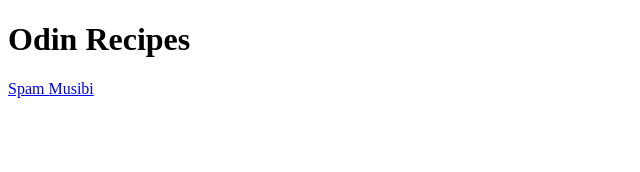
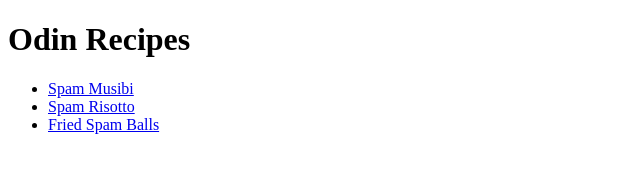
Before and after one commit to Caedyr/odin-recipes, a plain HTML site: page index.html in a window 1280 px wide. Shown: the whole page, without its empty margins (0-640 px from the left). Drawn offline with Linux system fonts and the light colour scheme.

Commit message:
Update the index to add more recipe links

```diff
--- a/index.html
+++ b/index.html
@@ -6,6 +6,10 @@
     </head>
     <body>
         <h1>Odin Recipes</h1>
-        <a href="recipes/musubi.html">Spam Musibi</a>
+        <ul>
+            <li><a href="recipes/musubi.html">Spam Musibi</a></li>
+            <li><a href="recipes/risotto.html">Spam Risotto</a></li>
+            <li><a href="recipes/spamball.html">Fried Spam Balls</a></li>
+        </ul>
     </body>
 </html>
```
